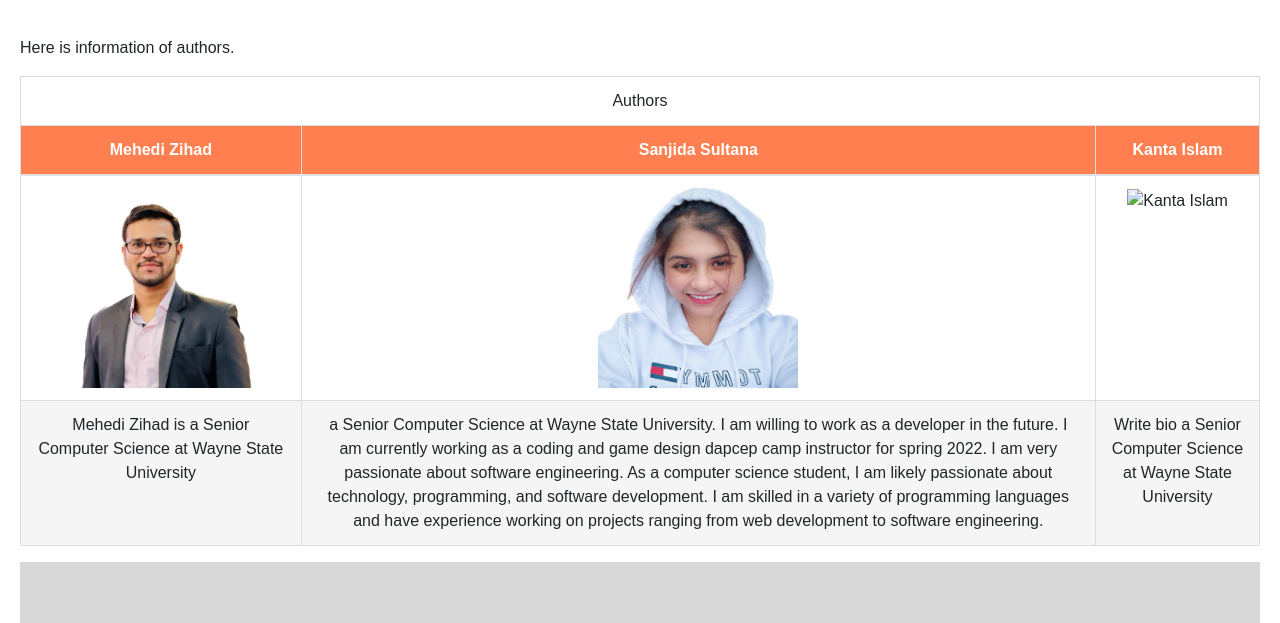
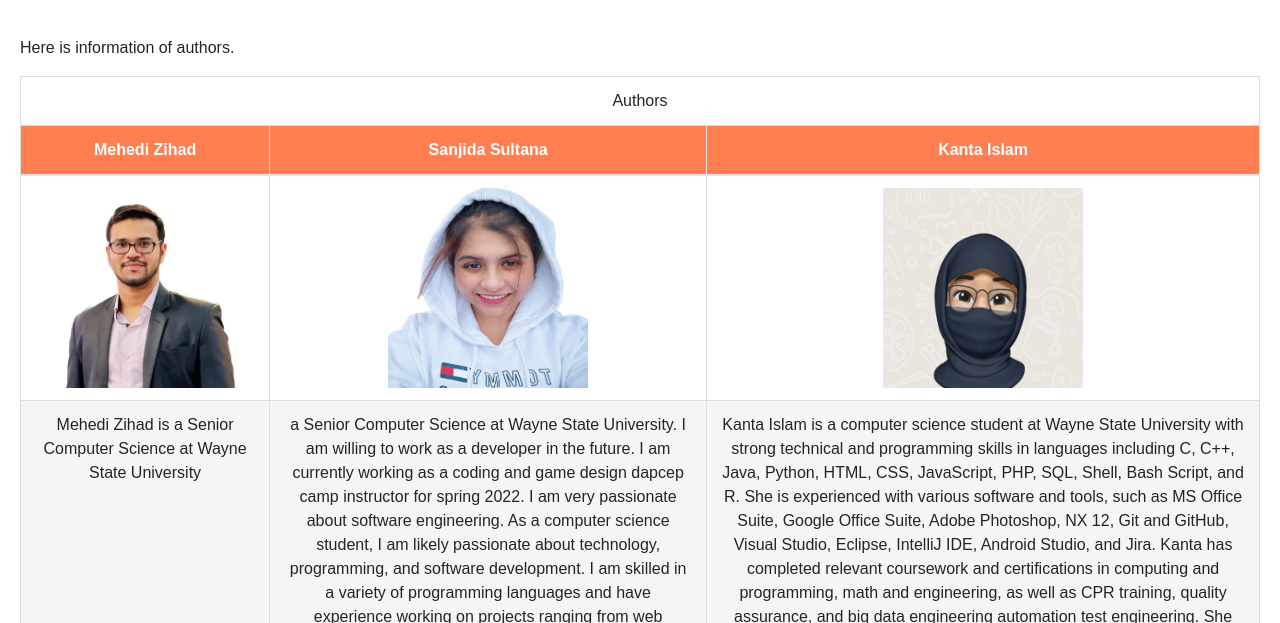
Before and after one commit to MehediZihad/ToDoList-4, a plain HTML site: page Apps/author.html in a window 1280 px wide. Shown: the part 163-786 px from the top of the page. Drawn offline with nearby package versions, Linux system fonts and the light colour scheme; a web font is replaced by a local one.

Commit message:
I added my Bio and Avatar

```diff
--- a/Apps/author.html
+++ b/Apps/author.html
@@ -120,7 +120,7 @@
                 <tr>
                     <td><img src="img/mehedi.JPEG" alt="Mehedi Zihad" width="200" height="200"></td>
                     <td><img src="img/sanjida.jpg " alt="Sanjida Sultana" width="200" height="200"></td>
-                    <td><img src="img/ " alt="Kanta Islam" width="200" height="200"></td>
+                    <td><img src="img/Kanta.jpg " alt="Kanta Islam" width="200" height="200"></td>
                 </tr>
                 <tr>
                     <td data-label="Mehedi Zihad">Mehedi Zihad is a Senior Computer Science at Wayne State University
@@ -131,7 +131,14 @@
                         science student, I am likely passionate about technology, programming, and software development.
                         I am skilled in a variety of programming languages and have experience
                         working on projects ranging from web development to software engineering.</td>
-                    <td data-label="Kanta Islam">Write bio a Senior Computer Science at Wayne State University</td>
+                    <td data-label="Kanta Islam">Kanta Islam is a computer science student at Wayne State University with strong technical
+                        and programming skills in languages including C, C++, Java, Python, HTML, CSS, JavaScript, PHP, SQL, Shell, Bash Script, and R.
+                        She is experienced with various software and tools, such as MS Office Suite, Google Office Suite, Adobe Photoshop, NX 12,
+                         Git and GitHub, Visual Studio, Eclipse, IntelliJ IDE, Android Studio, and Jira. Kanta has completed relevant coursework and
+                         certifications in computing and programming, math and engineering, as well as CPR training, quality assurance,
+                         and big data engineering automation test engineering.
+                        She also has work experience as a student assistant, lead instructor for DAPCEP,
+                        and customer service representative for Willis Tower Watson.</td>
                 </tr>
             </tbody>
         </table>
```
Also changed, not shown: Apps/img/Kanta.jpg (added).
